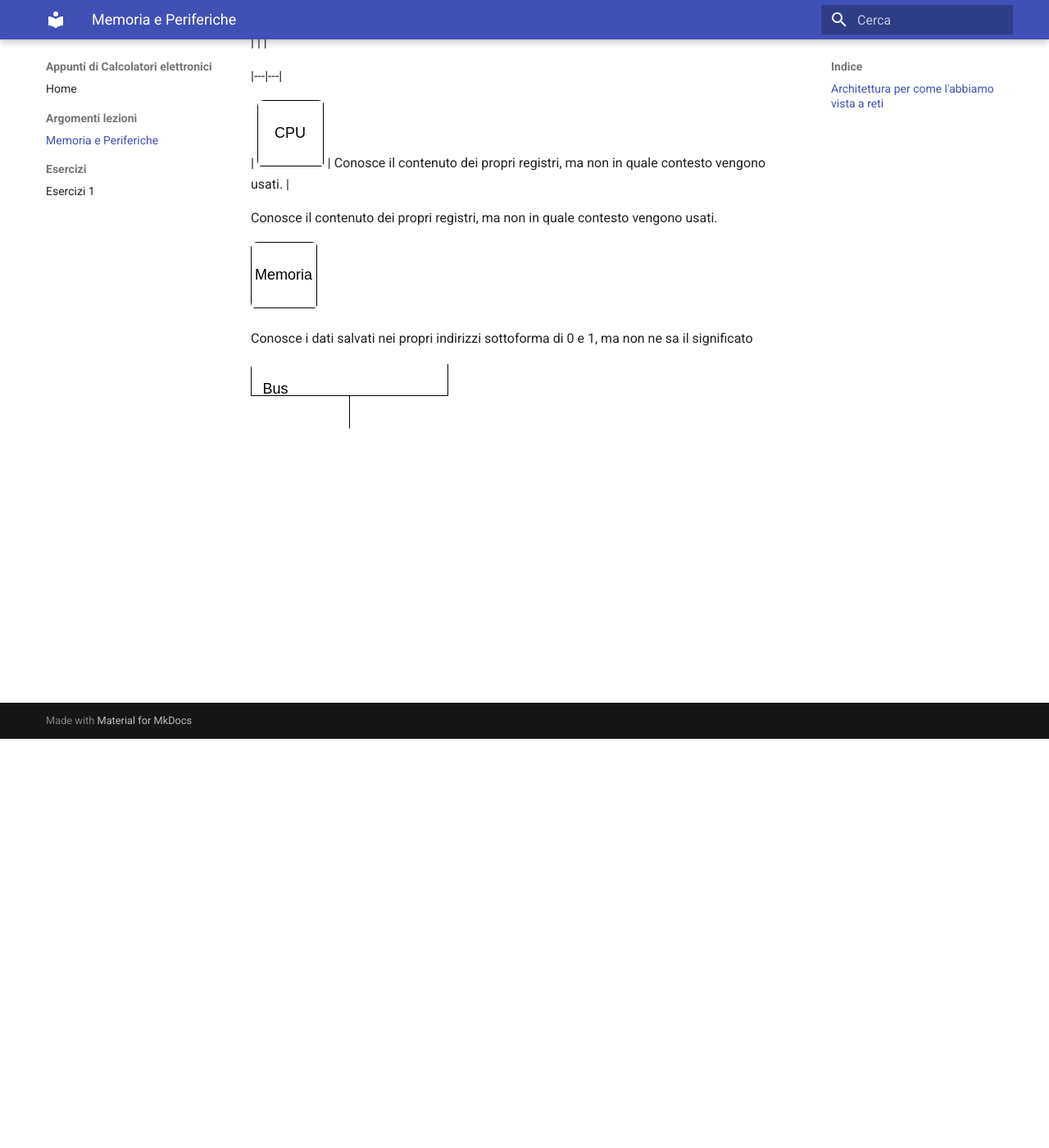
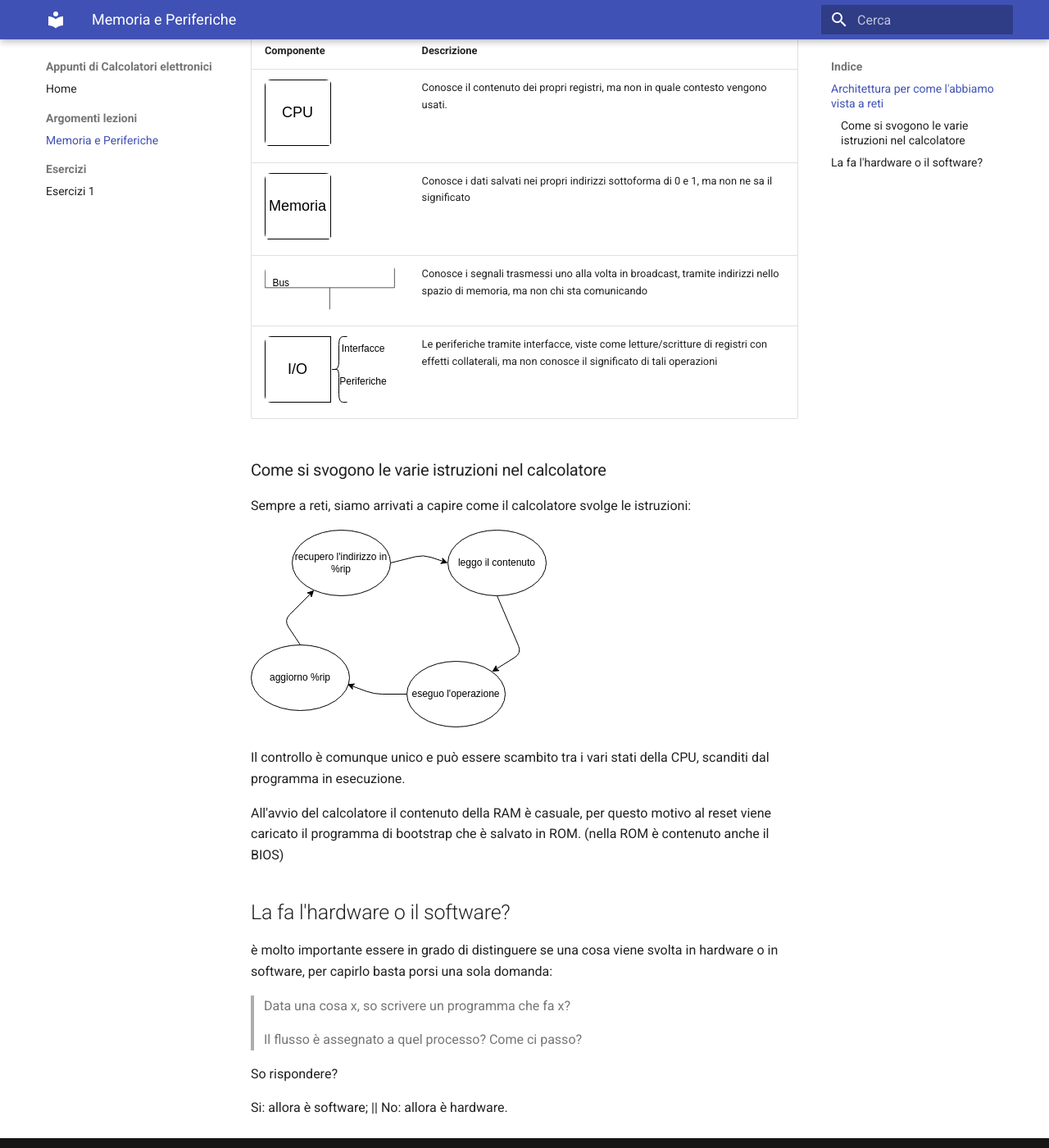
Before and after one commit to Asia-Calvani/Appunti-calcolatori-elettronici, an MkDocs documentation site: the page built from docs/Argomenti/Memoria-e-Periferiche.md, in a window 1280 px wide and 1400 px high, scrolled down 499 px. Shown: the whole window at 82% size. Built offline with MkDocs 1.6.1 and Material for MkDocs 9.7.7, drawn with Linux system fonts in a browser that asks for light colours.

Commit message:
Continuo con gli appunti

```diff
--- a/docs/Argomenti/Memoria-e-Periferiche.md
+++ b/docs/Argomenti/Memoria-e-Periferiche.md
@@ -7,16 +7,31 @@
 
 Di questo sistema sappiamo di cosa si occupa ogni singolo pezzo:
 
-| | |
+| Componente | Descrizione |
+|---|---|
+| ![cpu](../assets/focus_cpu.svg) | Conosce il contenuto dei propri registri, ma non in quale contesto vengono usati. |
+| ![ram](../assets/focus_mem.svg) | Conosce i dati salvati nei propri indirizzi sottoforma di 0 e 1, ma non ne sa il significato |
+| ![bus](../assets/focus_bus.svg) | Conosce i segnali trasmessi uno alla volta in broadcast, tramite indirizzi nello spazio di memoria, ma non chi sta comunicando |
+| ![io](../assets/focus_IO.svg) | Le periferiche tramite interfacce, viste come letture/scritture di registri con effetti collaterali, ma non conosce il significato di tali operazioni |
 
-|---|---|
+### Come si svogono le varie istruzioni nel calcolatore
 
-| ![scheletro del cpu](../assets/focus_cpu.svg) | Conosce il contenuto dei propri registri, ma non in quale contesto vengono usati. |
+Sempre a reti, siamo arrivati a capire come il calcolatore svolge le istruzioni:
 
-Conosce il contenuto dei propri registri, ma non in quale contesto vengono usati.
+![schema prelevo-svolgo istruzioni](../assets/schema_singole_istr.svg)
 
-![scheletro del mem](../assets/focus_mem.svg)
+Il controllo è comunque unico e può essere scambito tra i vari stati della CPU, scanditi dal programma in esecuzione.
 
-Conosce i dati salvati nei propri indirizzi sottoforma di 0 e 1, ma non ne sa il significato
+All'avvio del calcolatore il contenuto della RAM è casuale, per questo motivo al reset viene caricato il programma di bootstrap che è salvato in ROM. (nella ROM è contenuto anche il BIOS)
 
-![scheletro del bus](../assets/focus_bus.svg)
+## La fa l'hardware o il software?
+
+è molto importante essere in grado di distinguere se una cosa viene svolta in hardware o in software, per capirlo basta porsi una sola domanda:
+
+>Data una cosa x, so scrivere un programma che fa x?
+>
+>Il flusso è assegnato a quel processo? Come ci passo?
+
+So rispondere?
+
+Si: allora è software; || No: allora è hardware.
```
Also changed, not shown: docs/assets/focus_IO.svg (added), docs/assets/schema_singole_istr.svg (added), 1 other file.
